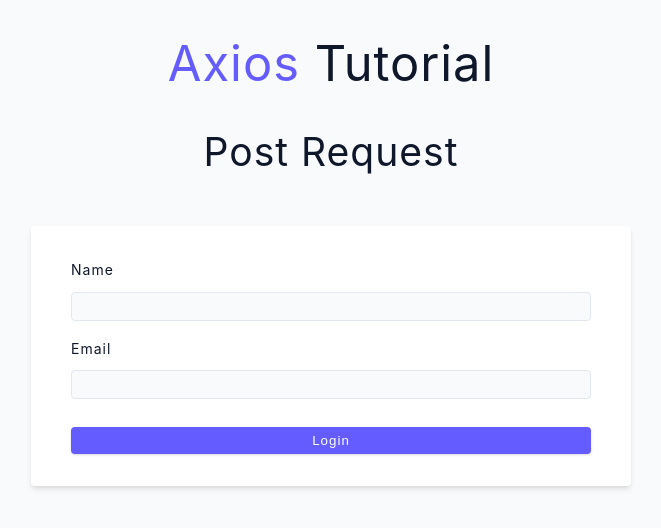
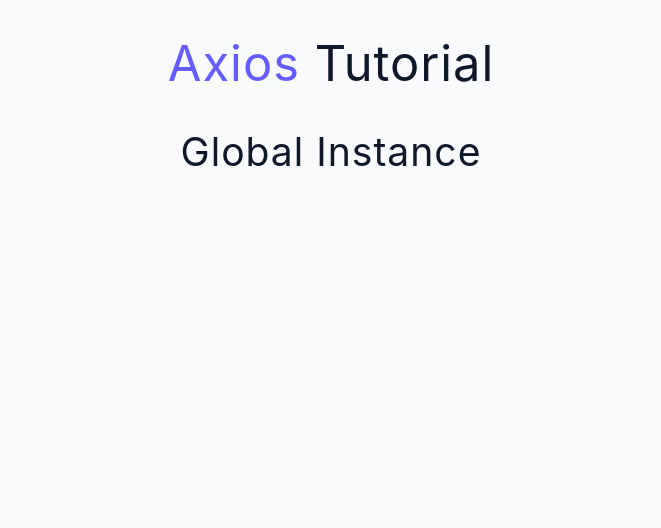
Before and after one commit to emmeiwhite/21-axios-refresher, a React (Create React App) app: page / in a window 1280 px wide. Shown: the top 528 px of the page, without its empty margins (309-970 px from the left). Built offline with nearby package versions, Linux system fonts and the light colour scheme; no server answers.

Commit message:
axios-1.4 setting the global defaults in axios

```diff
--- a/src/App.js
+++ b/src/App.js
@@ -1,5 +1,7 @@
 import Title from './components/Title'
-import Setup from './examples/3-post-request'
+import Setup from './examples/4-global-instance'
+
+import './axios/global'
 function App() {
   return (
     <main>
--- /dev/null
+++ b/src/axios/global.js
@@ -0,0 +1,3 @@
+import axios from 'axios'
+
+axios.defaults.headers['Accept'] = 'application/json'
--- a/src/examples/4-global-instance.js
+++ b/src/examples/4-global-instance.js
@@ -1,17 +1,25 @@
-import { useEffect } from 'react';
+import { useEffect } from 'react'
+import axios from 'axios'
 
-const productsUrl = 'https://www.course-api.com/react-store-products';
-const randomUserUrl = 'https://randomuser.me/api';
+const productsUrl = 'https://www.course-api.com/react-store-products'
+const randomUserUrl = 'https://randomuser.me/api'
 
 const GlobalInstance = () => {
   const fetchData = async () => {
-    console.log('global axios instance');
-  };
+    try {
+      const response1 = await axios.get(productsUrl)
+      const response2 = await axios.get(randomUserUrl)
+      console.log(response1)
+      console.log(response2)
+    } catch (error) {
+      console.log(error.response)
+    }
+  }
 
   useEffect(() => {
-    fetchData();
-  }, []);
+    fetchData()
+  }, [])
 
-  return <h2 className='text-center'>global instance</h2>;
-};
-export default GlobalInstance;
+  return <h2 className="text-center">global instance</h2>
+}
+export default GlobalInstance
```
